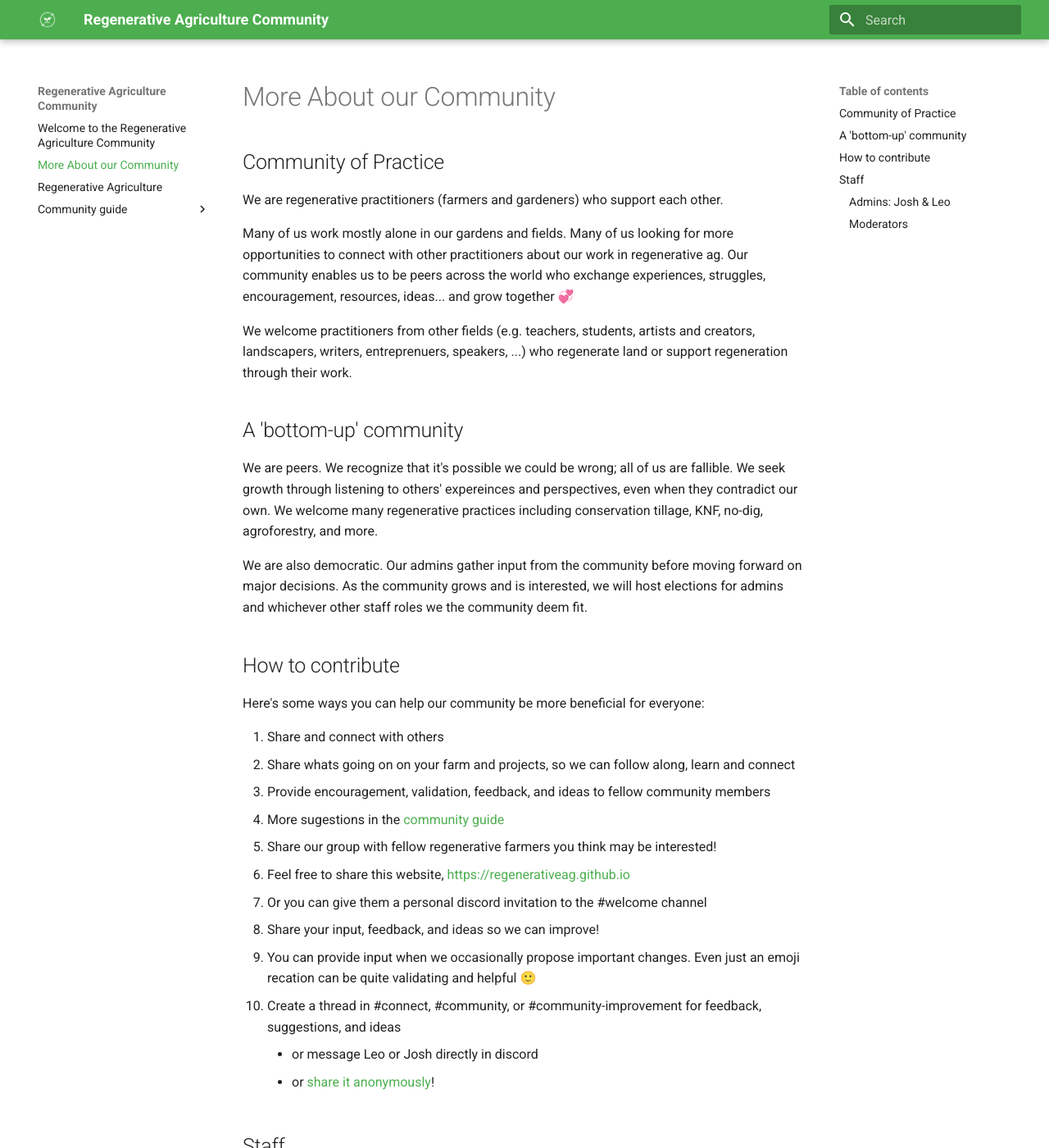
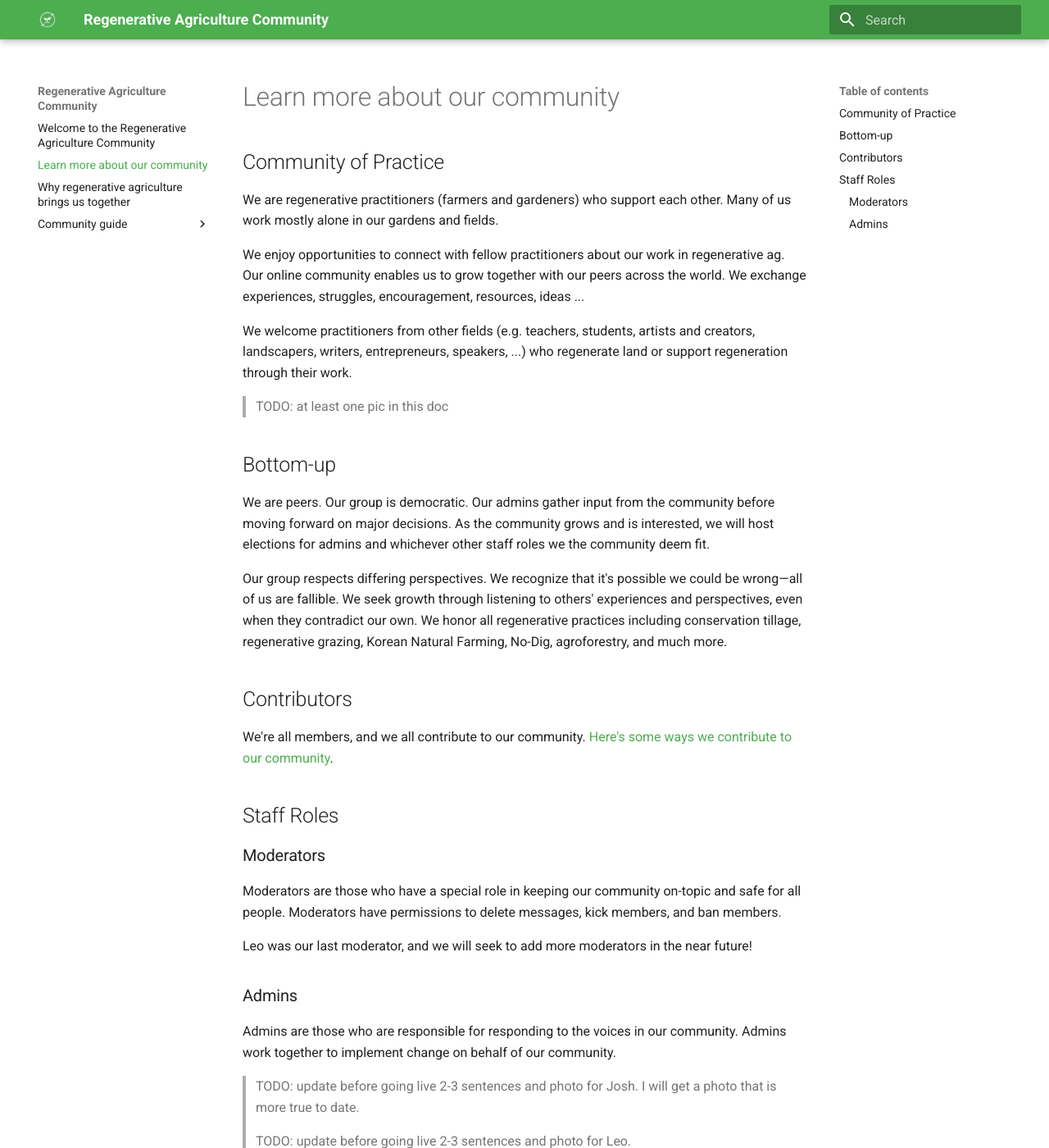
Before and after one commit to regenerativeag/regenerativeag.github.io, an MkDocs documentation site: the page built from docs/more.md, in a window 1280 px wide and 1400 px high. Shown: the whole window at 82% size. Built offline with MkDocs 1.6.1 and Material for MkDocs 9.7.7, drawn with Linux system fonts in a browser that asks for light colours; some of the changed text lies outside the part shown.

Commit message:
update more.md and regenerative-agriculture.md (with impacts to other pages).

```diff
--- a/docs/more.md
+++ b/docs/more.md
@@ -1,51 +1,45 @@
-# More About our Community
+---
+title: Learn more about our community
+---
 
 ## Community of Practice
 
-We are regenerative practitioners (farmers and gardeners) who support each other.
+We are regenerative practitioners (farmers and gardeners) who support each other. Many of us work mostly alone in our gardens and fields.
 
-Many of us work mostly alone in our gardens and fields. Many of us looking for more opportunities to connect with other practitioners about our work in regenerative ag. Our community enables us to be peers across the world who exchange experiences, struggles, encouragement, resources, ideas... and grow together 💞
+We enjoy opportunities to connect with fellow practitioners about our work in regenerative ag. Our online community enables us to grow together with our peers across the world. We exchange experiences, struggles, encouragement, resources, ideas ...
 
-We welcome practitioners from other fields (e.g. teachers, students, artists and creators, landscapers, writers, entreprenuers, speakers, ...) who regenerate land or support regeneration through their work.
+We welcome practitioners from other fields (e.g. teachers, students, artists and creators, landscapers, writers, entrepreneurs, speakers, ...) who regenerate land or support regeneration through their work.
 
-## A 'bottom-up' community
+> TODO: at least one pic in this doc
 
-We are peers. We recognize that it's possible we could be wrong; all of us are fallible. We seek growth through listening to others' expereinces and perspectives, even when they contradict our own. We welcome many regenerative practices including conservation tillage, KNF, no-dig, agroforestry, and more.
+## Bottom-up
 
-We are also democratic. Our admins gather input from the community before moving forward on major decisions. As the community grows and is interested, we will host elections for admins and whichever other staff roles we the community deem fit.
+We are peers. Our group is democratic. Our admins gather input from the community before moving forward on major decisions. As the community grows and is interested, we will host elections for admins and whichever other staff roles we the community deem fit.
 
-## How to contribute
+Our group respects differing perspectives. We recognize that it's possible we could be wrong&mdash;all of us are fallible. We seek growth through listening to others' experiences and perspectives, even when they contradict our own. We honor all regenerative practices including conservation tillage, regenerative grazing, Korean Natural Farming, No-Dig, agroforestry, and much more.
 
-Here's some ways you can help our community be more beneficial for everyone:
+## Contributors
 
-1. Share and connect with others
-   - Share whats going on on your farm and projects, so we can follow along, learn and connect
-   - Provide encouragement, validation, feedback, and ideas to fellow community members
-   - More sugestions in the [community guide](./community-guide/index.md)
-1. Share our group with fellow regenerative farmers you think may be interested!
-   - Feel free to share this website, [https://regenerativeag.github.io](https://regenerativeag.github.io)
-   - Or you can give them a personal discord invitation to the #welcome channel
-1. Share your input, feedback, and ideas so we can improve!
-   - You can provide input when we occasionally propose important changes. Even just an emoji recation can be quite validating and helpful 🙂
-   - Create a thread in #connect, #community, or #community-improvement for feedback, suggestions, and ideas
-      - or message Leo or Josh directly in discord
-      - or [share it anonymously](https://docs.google.com/forms/d/e/1FAIpQLScqbv80BA8k9KOz7m1VrOR5Qh0j2RoG7hE0wSmsCIWrDWTgmQ/viewform)!
+We're all members, and we all contribute to our community. [Here's some ways we contribute to our community](community-guide/contribute.md).
 
-## Staff
-
-### Admins: Josh & Leo
-
-2-3 sentences for Josh.
-
-2-3 sentences for Leo.
-
-And photo? I will get one that is more true to date.
-
-Examples of content:
-
-- something that ties us to regenerative ag
-- hopes and vision for the community
+## Staff Roles
 
 ### Moderators
+Moderators are those who have a special role in keeping our community on-topic and safe for all people. Moderators have permissions to delete messages, kick members, and ban members.
 
-Leo was our last moderator, and we will seek to add another moderator in the near future!
+Leo was our last moderator, and we will seek to add more moderators in the near future!
+
+### Admins
+Admins are those who are responsible for responding to the voices in our community. Admins work together to implement change on behalf of our community.
+
+> TODO: update before going live
+> 2-3 sentences and photo for Josh. I will get a photo that is more true to date.
+
+> TODO: update before going live
+> 2-3 sentences and photo for Leo.
+
+> TODO: delete this before going live
+> Examples of content:
+>
+> - something that ties us to regenerative ag
+> - hopes and vision for the community
--- a/docs/regenerative-agriculture.md
+++ b/docs/regenerative-agriculture.md
@@ -1,5 +1,8 @@
-# Regenerative Agriculture
+---
+title: Why regenerative agriculture brings us together
+---
 
 Regenerative agriculture is movement towards growing food and raising livestock in a way that enriches (instead of depletes) the ecosystems we farm in. Regenerative ag is a response to multiple impending global crises including depleted soils, destroyed land- and ocean-ecosystems, and climate change.
 
-(more about our values, what's on our minds and hearts that drives us to regenerate, what brings us together)
+> TODO: elaborate before merging
+> (more about our values, what's on our minds and hearts that drives us to regenerate, what brings us together)
```
Also changed, not shown: docs/community-guide/contribute.md (added, +19 -0 lines), docs/community-guide/roles.md (+6 -14 lines).
